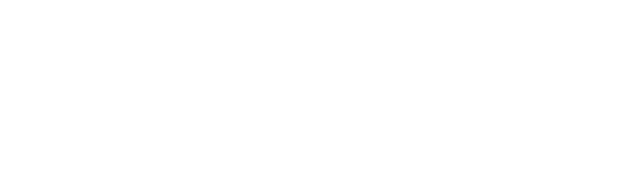
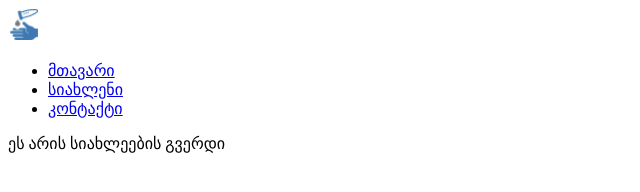
Before and after one commit to armazi1987/firstProject, a plain HTML site: page news.html in a window 1280 px wide. Shown: the whole page, without its empty margins (0-640 px from the left). Drawn offline with Linux system fonts and the light colour scheme.

Commit message:
განახდა ნიუსი

```diff
--- a/news.html
+++ b/news.html
@@ -1,9 +1,20 @@
 <!DOCTYPE html>
 <html>
 <head>
-	<title>სიახლენი</title>
+	<meta charset="utf-8">
+	<link rel="stylesheet" href="css/style.css">
+	<title>სიახლეები</title>
 </head>
 <body>
-
+<img class="logo" src="image/pic.png" alt="logo">
+<nav>
+	<ul>
+		<li><a href="index.html"> მთავარი</a></li>
+		<li><a href="news.html"> სიახლენი</a></li>
+		<li><a href="contact.html"> კონტაქტი</a></li>
+	</ul>
+	</nav>
+	<div>ეს არის სიახლეების გვერდი</div>
+</div>
 </body>
 </html>
```
